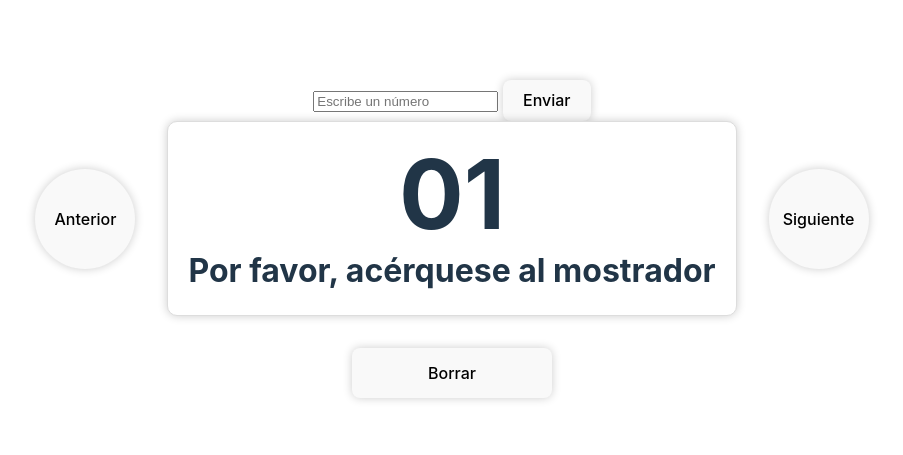
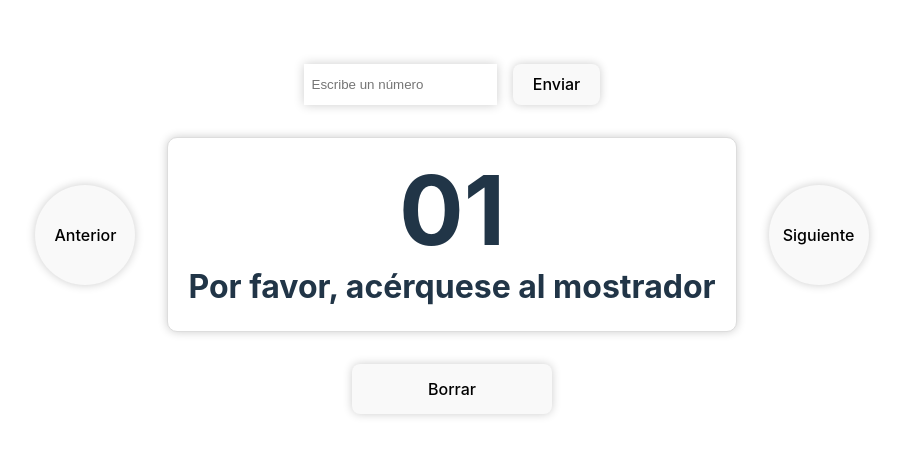
Before and after one commit to sandrusmb/laboratorio-5-funciones, a website built with Vite: page index.html in a window 1280 px wide. Shown: the part 169-624 px from the top of the page, without its empty margins (188-1091 px from the left). Built offline with nearby package versions, Linux system fonts and the light colour scheme.

Commit message:
Improve styles

```diff
--- a/src/style.css
+++ b/src/style.css
@@ -65,6 +65,18 @@ button:focus-visible {
   height: 50px;
 }
 
+.input-container {
+  margin-bottom: 32px;
+  display: flex;
+}
+
+.input {
+  margin-right: 16px;
+  padding: 0 8px;
+  box-shadow: 0 0 10px rgba(0, 0, 0, 0.2);
+  border: transparent;
+}
+
 .main-container {
   display: flex;
   flex-direction: column;
```
